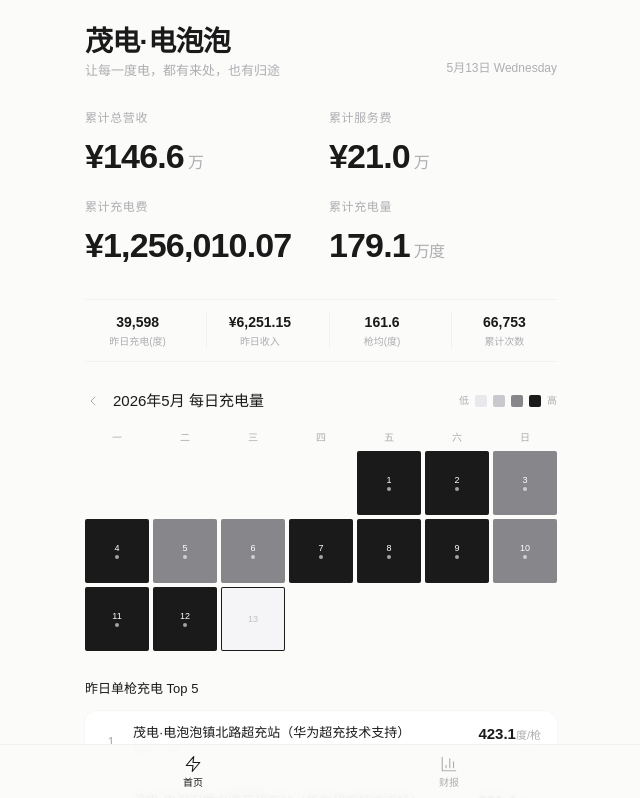
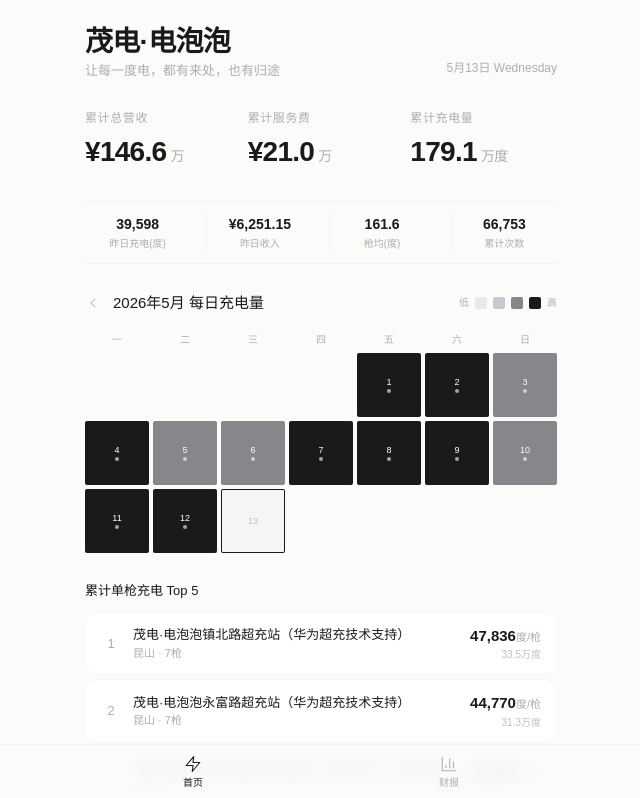
Before and after one commit to scarletwrenlee-crypto/station-dashboard, a React (Vite) app: page /#/ in a window 1280 px wide. Shown: the top 798 px of the page, without its empty margins (319-959 px from the left). Built offline with nearby package versions, Linux system fonts and the light colour scheme.

Commit message:
Fix: remove charging fee, real API per-gun calc

```diff
--- a/src/pages/StationList.tsx
+++ b/src/pages/StationList.tsx
@@ -63,15 +63,16 @@
   const textColors = ['text-[#c0c0c0]', 'text-[#86868b]', 'text-[#6b6b6b]', 'text-white', 'text-white']
   const selectedData = selectedDate ? dailyTotalsMap[selectedDate] : null
 
-  // Top 5 by per-gun yesterday
+  // Top 5 by real API cumulative per-gun (totalPowerConsumption / total_piles)
   const topStations = stations
     .map(s => {
-      const stat = yesterdayStats.find((d: any) => d.station_id === s.id)
-      const perGun = stat && s.total_piles > 0 ? (stat.total_kwh / s.total_piles).toFixed(1) : '0'
-      return { ...s, yesterdayPerGun: parseFloat(perGun), yesterdayKwh: stat?.total_kwh || 0 }
+      const realData = realTotals[s.name]
+      const totalKwh = realData?.total_kwh || 0
+      const perGun = s.total_piles > 0 ? (totalKwh / s.total_piles) : 0
+      return { ...s, realPerGun: perGun, realTotalKwh: totalKwh }
     })
-    .filter((s: any) => s.yesterdayKwh > 0)
-    .sort((a: any, b: any) => b.yesterdayPerGun - a.yesterdayPerGun)
+    .filter((s: any) => s.realTotalKwh > 0)
+    .sort((a: any, b: any) => b.realPerGun - a.realPerGun)
     .slice(0, 5)
 
   return (
@@ -85,22 +86,18 @@
       </div>
 
       {/* Real API Cumulative Totals */}
-      <div className="grid grid-cols-2 gap-4">
+      <div className="grid grid-cols-3 gap-4">
         <div>
           <p className="text-[12px] text-[#aeaeb2] uppercase tracking-wider">累计总营收</p>
-          <p className="text-[34px] font-bold tracking-tight mt-1">¥{(realSummary?.total_amount / 10000).toFixed(1)}<span className="text-[16px] font-normal text-[#aeaeb2] ml-1">万</span></p>
+          <p className="text-[28px] font-bold tracking-tight mt-1">¥{(realSummary?.total_amount / 10000).toFixed(1)}<span className="text-[14px] font-normal text-[#aeaeb2] ml-1">万</span></p>
         </div>
         <div>
           <p className="text-[12px] text-[#aeaeb2] uppercase tracking-wider">累计服务费</p>
-          <p className="text-[34px] font-bold tracking-tight mt-1">¥{(realSummary?.total_service_fee / 10000).toFixed(1)}<span className="text-[16px] font-normal text-[#aeaeb2] ml-1">万</span></p>
-        </div>
-        <div>
-          <p className="text-[12px] text-[#aeaeb2] uppercase tracking-wider">累计充电费</p>
-          <p className="text-[34px] font-bold tracking-tight mt-1">¥{(realSummary?.total_amount - realSummary?.total_service_fee).toLocaleString()}</p>
+          <p className="text-[28px] font-bold tracking-tight mt-1">¥{(realSummary?.total_service_fee / 10000).toFixed(1)}<span className="text-[14px] font-normal text-[#aeaeb2] ml-1">万</span></p>
         </div>
         <div>
           <p className="text-[12px] text-[#aeaeb2] uppercase tracking-wider">累计充电量</p>
-          <p className="text-[34px] font-bold tracking-tight mt-1">{(realSummary?.total_kwh / 10000).toFixed(1)}<span className="text-[16px] font-normal text-[#aeaeb2] ml-1">万度</span></p>
+          <p className="text-[28px] font-bold tracking-tight mt-1">{(realSummary?.total_kwh / 10000).toFixed(1)}<span className="text-[14px] font-normal text-[#aeaeb2] ml-1">万度</span></p>
         </div>
       </div>
 
@@ -168,10 +165,10 @@
         )}
       </div>
 
-      {/* Yesterday Per-Gun Top 5 */}
+      {/* Per-Gun Top 5 from real API */}
       {topStations.length > 0 && (
         <div>
-          <h2 className="text-[13px] font-medium mb-3">昨日单枪充电 Top 5</h2>
+          <h2 className="text-[13px] font-medium mb-3">累计单枪充电 Top 5</h2>
           <div className="space-y-1.5">
             {topStations.map((s: any, i: number) => (
               <button key={s.id} onClick={() => navigate(`/station/${s.id}`)}
@@ -183,8 +180,8 @@
                   <p className="text-[11px] text-[#aeaeb2]">{s.city} · {s.total_piles}枪</p>
                 </div>
                 <div className="text-right">
-                  <p className="text-[15px] font-semibold tabular-nums">{s.yesterdayPerGun}<span className="text-[11px] font-normal text-[#aeaeb2]">度/枪</span></p>
-                  <p className="text-[10px] text-[#c0c0c0]">{s.yesterdayKwh.toLocaleString()}度</p>
+                  <p className="text-[15px] font-semibold tabular-nums">{Math.round(s.realPerGun).toLocaleString()}<span className="text-[11px] font-normal text-[#aeaeb2]">度/枪</span></p>
+                  <p className="text-[10px] text-[#c0c0c0]">{(s.realTotalKwh / 10000).toFixed(1)}万度</p>
                 </div>
               </button>
             ))}
```
Also changed, not shown: 5 other files (tests, documents, lock files or other folders).
